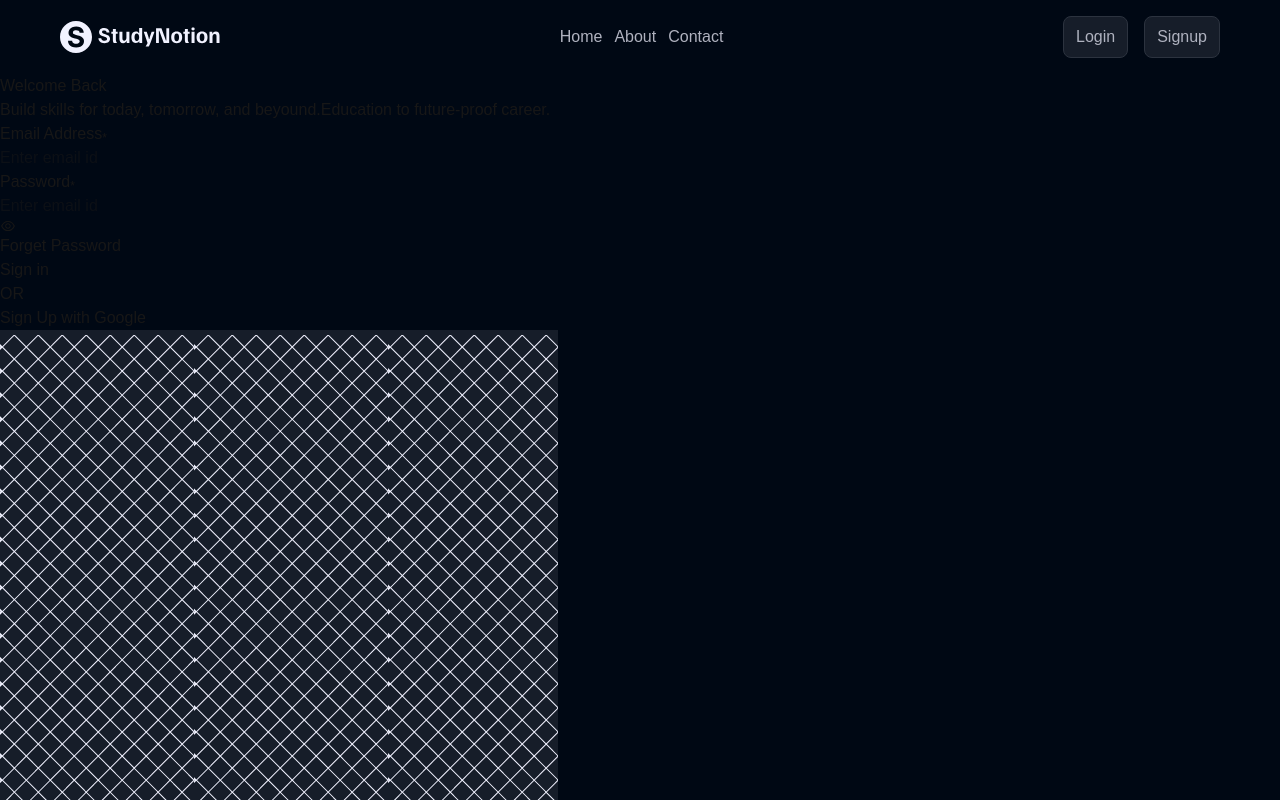
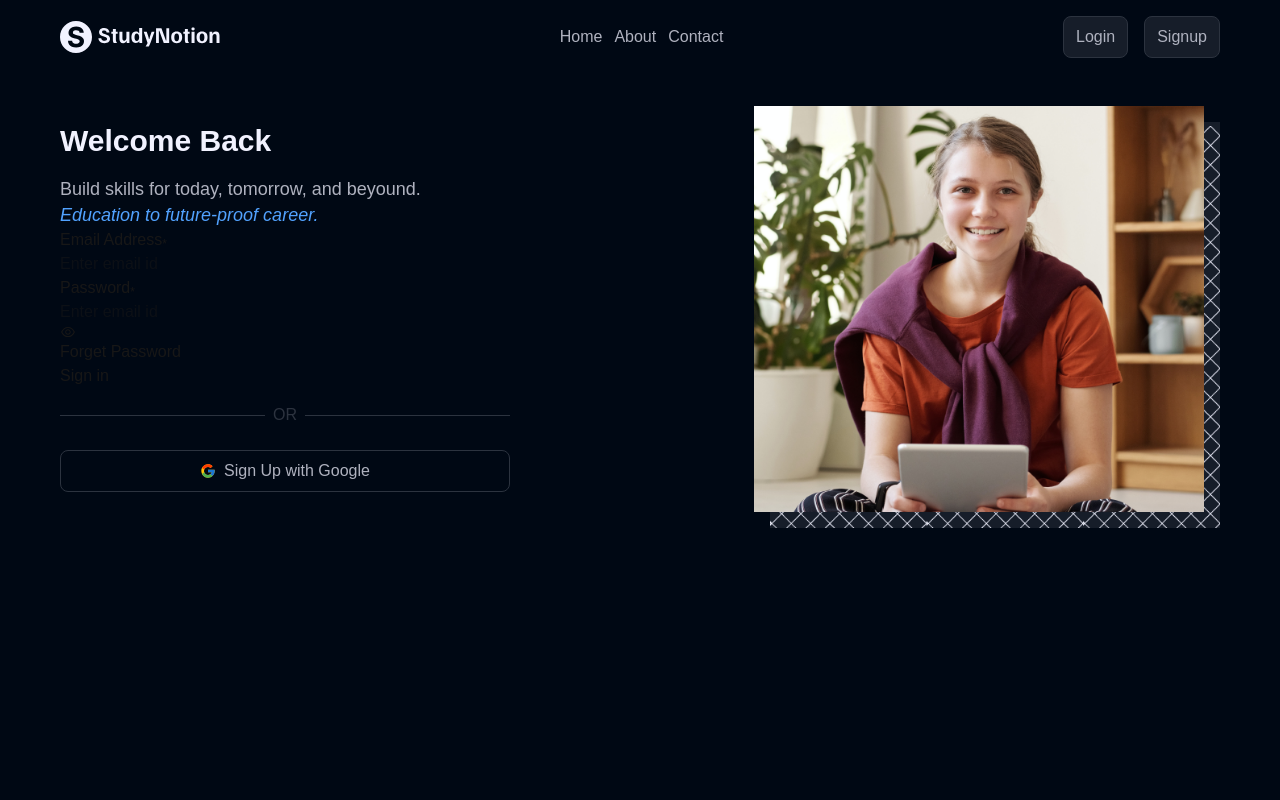
Before and after one commit to sudhanshumandloi/Next-practies, a Next.js app in the folder Study-notation-app/: page /login in a window 1280 px wide. Shown: the top 800 px of the page. Built offline with nearby package versions, Linux system fonts and the light colour scheme.

Commit message:
complete the css of template componenet

```diff
--- a/Study-notation-app/app/globals.css
+++ b/Study-notation-app/app/globals.css
@@ -14,6 +14,7 @@
   --color-richblack-800: #161d29;
   --color-richblack-700: #2c333f;
   --color-richblack-100: #afb2bf;
+  --color-richblack-5: #f1f2ff;
 }
 
 body {
--- a/Study-notation-app/components/Template.tsx
+++ b/Study-notation-app/components/Template.tsx
@@ -4,6 +4,7 @@
 import Signupform from "./Signupform";
 import Loginform from "./Loginform";
 import type { StaticImageData } from "next/image";
+import {FcGoogle} from "react-icons/fc";
 
 interface tempobj {
     title: string;
@@ -16,12 +17,15 @@
 
 export default function Template({title, desc1, desc2, image, formtype, setIsLoggedIn}: tempobj){
     return(
-        <div>
-            <div>
-                <h1>{title}</h1>
-                <p>
-                    <span>{desc1}</span>
-                    <span>{desc2}</span>
+        <div className="flex w-11/12 justify-between max-w-[1160px] py-12 mx-auto gap-x-12 gap-y-0">
+            <div className="w-11/12 max-w-[450px]">
+                <h1 className="text-richblack-5 font-semibold text-[1.875rem] leading-[2.375rem]">
+                    {title}
+                </h1>
+                <p className="text-[1.125rem] leading-[1.625rem] mt-4">
+                    <span className="text-richblack-100">{desc1}</span>
+                    <br />
+                    <span className="text-blue-400 italic">{desc2}</span>
                 </p>
 
                 {formtype === "signup" ?
@@ -29,20 +33,33 @@
                 (<Loginform setIsLoggedIn={setIsLoggedIn} />)
                 }
 
-                <div>
-                    <div></div>
-                    <div>OR</div>
-                    <div></div>
+                <div className="flex w-full items-center my-4 gap-x-2">
+                    <div className="w-full h-[1px] bg-richblack-700"></div>
+                    <div className="text-richblack-700 font-medium leading-[1.375rem]">OR</div>
+                    <div className="w-full h-[1px] bg-richblack-700"></div>
                 </div>
 
-                <button>
+                <button className="w-full flex justify-center items-center rounded-[8px] font-medium
+                    text-richblack-100 border border-richblack-700 px-[12px] py-[8px] gap-x-2 mt-6">
+                    <FcGoogle />
                     <p>Sign Up with Google</p>
                 </button>
             </div>
 
-            <div>
-                <Image src={frame} alt="frame" height={584} width={558} loading="lazy"/>
-                <Image src={image} alt="student" height={490} width={558} loading="lazy"/>
+            <div className="w-11/12 relative max-w-[450px]">
+                <Image src={frame}
+                    alt="frame"
+                    height={584}
+                    width={558}
+                    loading="lazy"
+                />
+                <Image src={image}
+                    alt="student"
+                    height={490}
+                    width={558}
+                    loading="lazy"
+                    className="absolute -top-4 right-4"
+                />
             </div>
         </div>
     );
```
